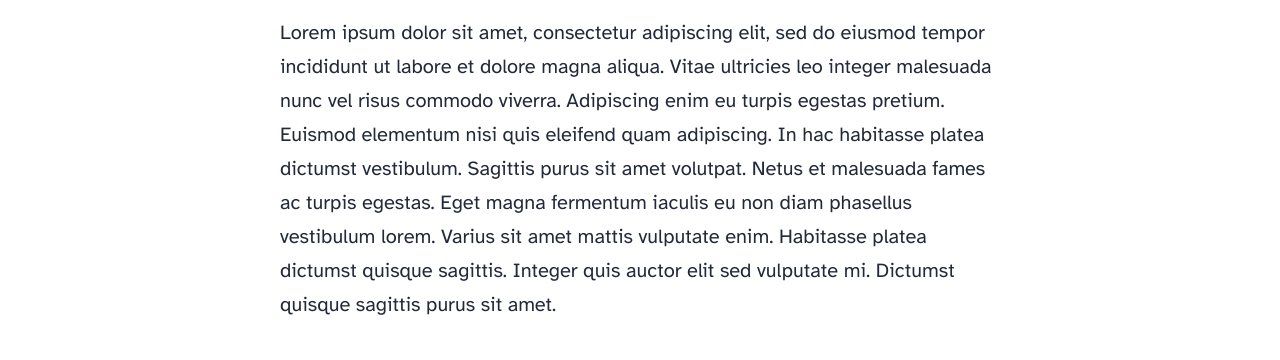
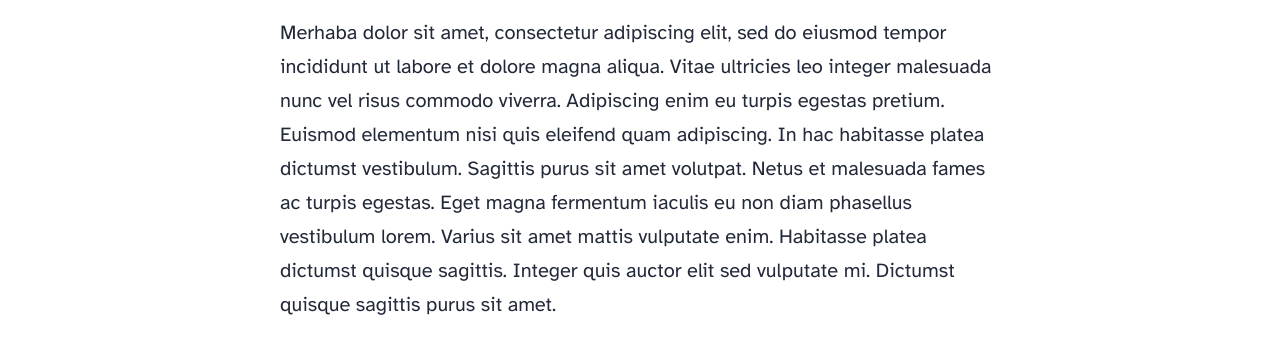
Before and after one commit to ahmet0524/successodyssey, an Astro site: page /blog/first-post in a window 1280 px wide. Shown: the part 856-1216 px from the top of the page. Built offline with nearby package versions, Linux system fonts and the light colour scheme; Astro itself is replaced by a stand-in of ours.

Commit message:
Update first-post.md

```diff
--- a/src/content/blog/first-post.md
+++ b/src/content/blog/first-post.md
@@ -5,7 +5,7 @@
 heroImage: '../../assets/blog-placeholder-3.jpg'
 ---
 
-Lorem ipsum dolor sit amet, consectetur adipiscing elit, sed do eiusmod tempor incididunt ut labore et dolore magna aliqua. Vitae ultricies leo integer malesuada nunc vel risus commodo viverra. Adipiscing enim eu turpis egestas pretium. Euismod elementum nisi quis eleifend quam adipiscing. In hac habitasse platea dictumst vestibulum. Sagittis purus sit amet volutpat. Netus et malesuada fames ac turpis egestas. Eget magna fermentum iaculis eu non diam phasellus vestibulum lorem. Varius sit amet mattis vulputate enim. Habitasse platea dictumst quisque sagittis. Integer quis auctor elit sed vulputate mi. Dictumst quisque sagittis purus sit amet.
+Merhaba dolor sit amet, consectetur adipiscing elit, sed do eiusmod tempor incididunt ut labore et dolore magna aliqua. Vitae ultricies leo integer malesuada nunc vel risus commodo viverra. Adipiscing enim eu turpis egestas pretium. Euismod elementum nisi quis eleifend quam adipiscing. In hac habitasse platea dictumst vestibulum. Sagittis purus sit amet volutpat. Netus et malesuada fames ac turpis egestas. Eget magna fermentum iaculis eu non diam phasellus vestibulum lorem. Varius sit amet mattis vulputate enim. Habitasse platea dictumst quisque sagittis. Integer quis auctor elit sed vulputate mi. Dictumst quisque sagittis purus sit amet.
 
 Morbi tristique senectus et netus. Id semper risus in hendrerit gravida rutrum quisque non tellus. Habitasse platea dictumst quisque sagittis purus sit amet. Tellus molestie nunc non blandit massa. Cursus vitae congue mauris rhoncus. Accumsan tortor posuere ac ut. Fringilla urna porttitor rhoncus dolor. Elit ullamcorper dignissim cras tincidunt lobortis. In cursus turpis massa tincidunt dui ut ornare lectus. Integer feugiat scelerisque varius morbi enim nunc. Bibendum neque egestas congue quisque egestas diam. Cras ornare arcu dui vivamus arcu felis bibendum. Dignissim suspendisse in est ante in nibh mauris. Sed tempus urna et pharetra pharetra massa massa ultricies mi.
 
```
